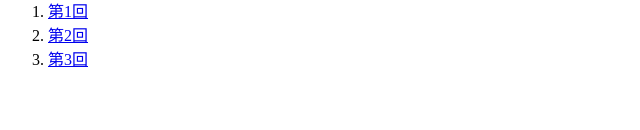
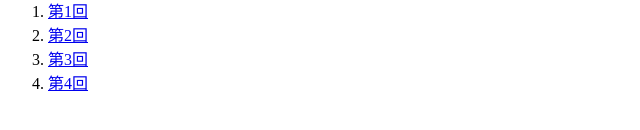
Before and after one commit to statgenet-prog/python-cpp, a plain HTML site: page index.html in a window 1280 px wide. Shown: the part 146-276 px from the top of the page, 0-640 px from the left. Drawn offline with Linux system fonts and the light colour scheme.

Commit message:
update index

```diff
--- a/index.html
+++ b/index.html
@@ -12,6 +12,7 @@
     <li><a href="./logs/01.html">第1回</a></li>
     <li><a href="./logs/02.html">第2回</a></li>
     <li><a href="./logs/03.html">第3回</a></li>
+    <li><a href="./logs/04.html">第4回</a></li>
   </ol>
 </body>
 </html>
```
